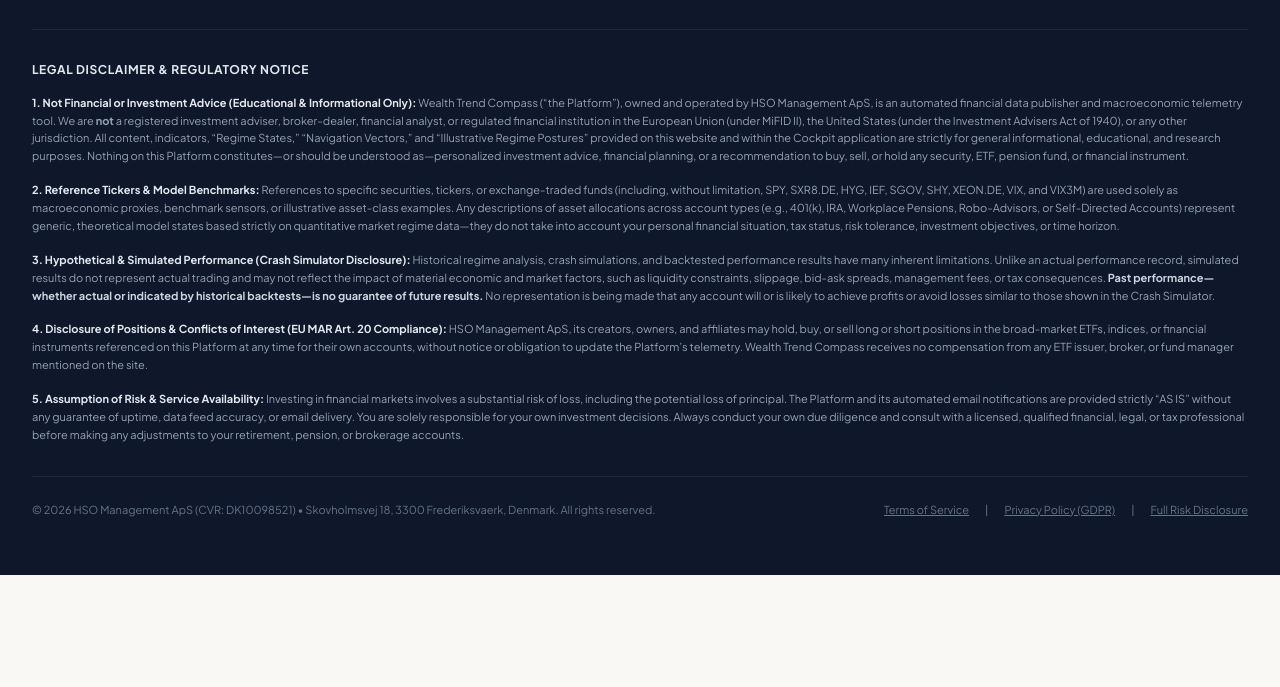
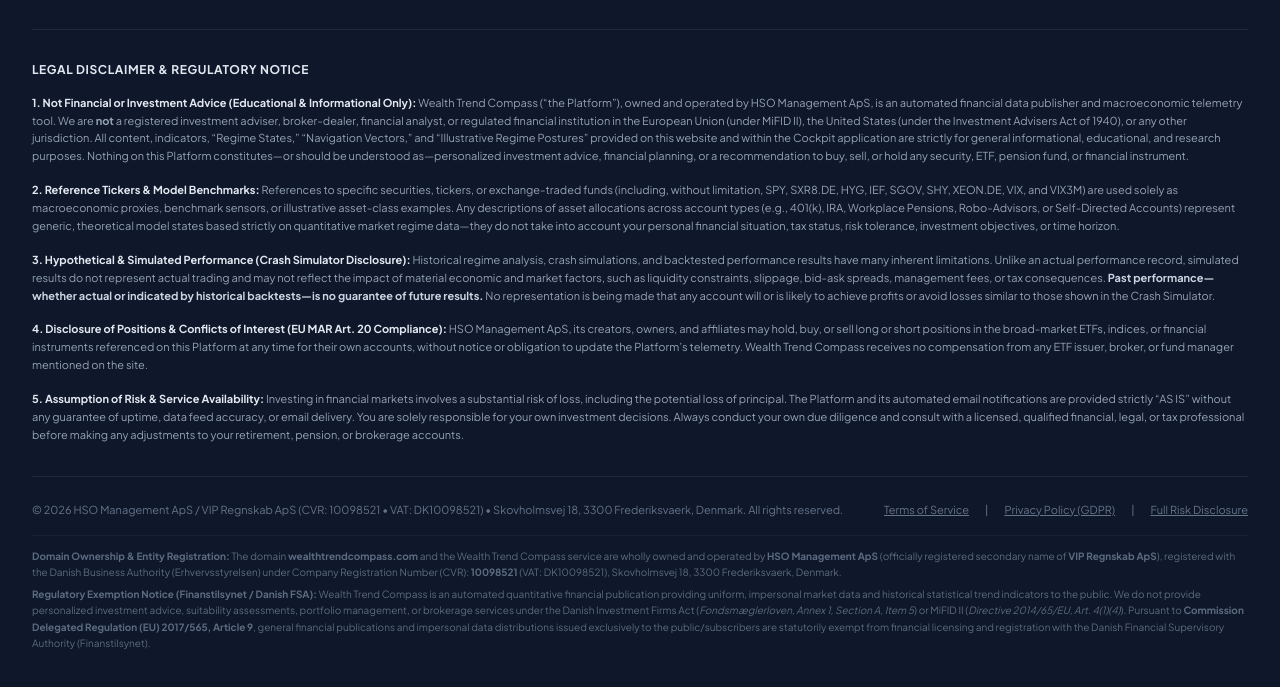
Before and after one commit to hsomanagement/wealthtrendcompass-web, a plain HTML site: page index.html in a window 1280 px wide. Shown: the part 7056-7743 px from the top of the page. Before the commit the page ends 7631 px from the top, so only its background shows below. Drawn offline with nearby package versions, Linux system fonts and the light colour scheme.

Commit message:
Updated with VIP Regnskab

```diff
--- a/index.html
+++ b/index.html
@@ -999,15 +999,21 @@
                 </p>
             </div>
 
-            <!-- Bottom Copyright & Legal Modal Links -->
-            <div class="pt-6 border-t border-slate-800 flex flex-col sm:flex-row items-center justify-between gap-4 text-[11px] text-slate-500">
-                <span>&copy; 2026 HSO Management ApS (CVR: DK10098521) &bull; Skovholmsvej 18, 3300 Frederiksvaerk, Denmark. All rights reserved.</span>
-                <div class="flex items-center gap-4">
-                    <button type="button" onclick="openLegalModal('terms')" class="hover:text-slate-300 underline transition-colors cursor-pointer">Terms of Service</button>
-                    <span>|</span>
-                    <button type="button" onclick="openLegalModal('privacy')" class="hover:text-slate-300 underline transition-colors cursor-pointer">Privacy Policy (GDPR)</button>
-                    <span>|</span>
-                    <button type="button" onclick="openLegalModal('risk')" class="hover:text-slate-300 underline transition-colors cursor-pointer">Full Risk Disclosure</button>
+            <!-- Bottom Copyright, G2RS Domain Ownership & Legal Modal Links -->
+            <div class="pt-6 border-t border-slate-800 flex flex-col gap-4 text-[11px] text-slate-500">
+                <div class="flex flex-col sm:flex-row items-center justify-between gap-4 w-full">
+                    <span>&copy; 2026 HSO Management ApS / VIP Regnskab ApS (CVR: 10098521 &bull; VAT: DK10098521) &bull; Skovholmsvej 18, 3300 Frederiksvaerk, Denmark. All rights reserved.</span>
+                    <div class="flex items-center gap-4 shrink-0">
+                        <button type="button" onclick="openLegalModal('terms')" class="hover:text-slate-300 underline transition-colors cursor-pointer">Terms of Service</button>
+                        <span>|</span>
+                        <button type="button" onclick="openLegalModal('privacy')" class="hover:text-slate-300 underline transition-colors cursor-pointer">Privacy Policy (GDPR)</button>
+                        <span>|</span>
+                        <button type="button" onclick="openLegalModal('risk')" class="hover:text-slate-300 underline transition-colors cursor-pointer">Full Risk Disclosure</button>
+                    </div>
+                </div>
+                <div class="text-[10px] text-slate-500/90 leading-relaxed text-left border-t border-slate-800/60 pt-3 space-y-1.5">
+                    <p><strong>Domain Ownership &amp; Entity Registration:</strong> The domain <strong>wealthtrendcompass.com</strong> and the Wealth Trend Compass service are wholly owned and operated by <strong>HSO Management ApS</strong> (officially registered secondary name of <strong>VIP Regnskab ApS</strong>), registered with the Danish Business Authority (Erhvervsstyrelsen) under Company Registration Number (CVR): <strong>10098521</strong> (VAT: DK10098521), Skovholmsvej 18, 3300 Frederiksvaerk, Denmark.</p>
+                    <p><strong>Regulatory Exemption Notice (Finanstilsynet / Danish FSA):</strong> Wealth Trend Compass is an automated quantitative financial publication providing uniform, impersonal market data and historical statistical trend indicators to the public. We do not provide personalized investment advice, suitability assessments, portfolio management, or brokerage services under the Danish Investment Firms Act (<em>Fondsm&aelig;glerloven, Annex 1, Section A, Item 5</em>) or MiFID II (<em>Directive 2014/65/EU, Art. 4(1)(4)</em>). Pursuant to <strong>Commission Delegated Regulation (EU) 2017/565, Article 9</strong>, general financial publications and impersonal data distributions issued exclusively to the public/subscribers are statutorily exempt from financial licensing and registration with the Danish Financial Supervisory Authority (Finanstilsynet).</p>
                 </div>
             </div>
         </div>
@@ -1482,19 +1488,19 @@
             terms: {
                 title: "Terms of Service & Subscription Agreement",
                 html: `
-                    <p><strong>1. Corporate Identity & Contracting Party:</strong> Wealth Trend Compass ("the Platform", wealthtrendcompass.com) is owned and operated by <strong>HSO Management ApS</strong>, registered in Denmark under CVR / EU VAT no. <strong>DK10098521</strong>, with its registered office at Skovholmsvej 18, 3300 Frederiksvaerk, Denmark (Contact: <a href="mailto:support@wealthtrendcompass.com" class="text-tealAccent underline">support@wealthtrendcompass.com</a>). By creating an account, accessing the Cockpit, or subscribing to any membership tier, you agree to be bound by these Terms of Service.</p>
-                    <p><strong>2. Nature of Service (Automated Data Publisher &mdash; Not Investment Advice):</strong> The Platform provides automated, impersonal macroeconomic telemetry, technical price/volume indicators, and benchmark regime observations on a weekly (1W) basis. HSO Management ApS is not an investment adviser, financial planner, or broker-dealer under EU Directive 2014/65/EU (MiFID II) or the US Investment Advisers Act of 1940. All data and indicators are identical for all users viewing the same ticker and are strictly for educational and informational purposes. You are 100% responsible for your own financial decisions.</p>
-                    <p><strong>3. "AS-IS" Service, No Uptime Guarantee &amp; No Email Delivery Liability:</strong> The Platform, its third-party market data feeds, and all automated email alerts (including Friday briefings and weather-shift notifications) are provided strictly on an <strong>"AS IS" and "AS AVAILABLE"</strong> basis. HSO Management ApS makes no warranties regarding continuous uptime, server availability, or the absence of delays, omissions, or inaccuracies in third-party market data. Automated emails are provided solely as a courtesy feature; we assume <strong>zero liability</strong> if any email notification is delayed, blocked by spam filters, undelivered, or missed, or if the Cockpit is temporarily inaccessible during periods of market volatility. Users remain solely responsible for independently monitoring their own financial accounts.</p>
+                    <p><strong>1. Corporate Identity, Domain Ownership &amp; Contracting Party:</strong> Wealth Trend Compass ("the Platform") and the domain <strong>wealthtrendcompass.com</strong> are wholly owned and operated by <strong>HSO Management ApS</strong> (officially registered secondary name of <strong>VIP Regnskab ApS</strong>), registered with the Danish Business Authority (Erhvervsstyrelsen) under Company Registration Number (CVR): <strong>10098521</strong> (EU VAT no.: <strong>DK10098521</strong>), with its registered office at Skovholmsvej 18, 3300 Frederiksvaerk, Denmark (Contact: <a href="mailto:support@wealthtrendcompass.com" class="text-tealAccent underline">support@wealthtrendcompass.com</a>). By creating an account, accessing the Cockpit, or subscribing to any membership tier, you agree to be bound by these Terms of Service.</p>
+                    <p><strong>2. Nature of Service &amp; Statutory Licensing Exemption (Automated Data Publisher &mdash; Not Investment Advice):</strong> The Platform provides automated, impersonal macroeconomic telemetry, technical price/volume indicators, and benchmark regime observations on a weekly (1W) basis. HSO Management ApS / VIP Regnskab ApS is not an investment adviser, financial planner, portfolio manager, or broker-dealer, and does not provide personalized investment advice or suitability assessments as defined under the Danish Investment Firms Act (<em>Lov om fondsm&aelig;glerselskaber og investeringsservice og -aktiviteter / Fondsm&aelig;glerloven, Annex 1, Section A, Item 5</em>) or EU Directive 2014/65/EU (MiFID II, Art. 4(1)(4)). Pursuant to <strong>Commission Delegated Regulation (EU) 2017/565, Article 9</strong>, general financial publications and impersonal data distributions issued exclusively to the public/subscribers are statutorily exempt from licensing and registration with the Danish Financial Supervisory Authority (Finanstilsynet). All data and indicators are identical for all users viewing the same ticker and are strictly for educational and informational purposes. You are 100% responsible for your own financial decisions.</p>
+                    <p><strong>3. "AS-IS" Service, No Uptime Guarantee &amp; No Email Delivery Liability:</strong> The Platform, its third-party market data feeds, and all automated email alerts (including Friday briefings and weather-shift notifications) are provided strictly on an <strong>"AS IS" and "AS AVAILABLE"</strong> basis. HSO Management ApS / VIP Regnskab ApS makes no warranties regarding continuous uptime, server availability, or the absence of delays, omissions, or inaccuracies in third-party market data. Automated emails are provided solely as a courtesy feature; we assume <strong>zero liability</strong> if any email notification is delayed, blocked by spam filters, undelivered, or missed, or if the Cockpit is temporarily inaccessible during periods of market volatility. Users remain solely responsible for independently monitoring their own financial accounts.</p>
                     <p><strong>4. 14-Day Free Trial, Subscriptions, No Lock-In &amp; No-Refund Policy (EU Digital Content Waiver):</strong> New users may test Pro Captain features for 14 days using only their email address without providing a payment card. Paid Pro Captain memberships are billed in advance on a recurring monthly or annual cycle via Stripe. <strong>There is no minimum lock-in period:</strong> you may cancel your subscription at any time with a single click via your account/Stripe billing portal, and your access will continue until the end of the current paid billing period without further charges. By subscribing to a paid plan, you expressly request immediate access to digital content and acknowledge that you thereby <strong>waive any statutory 14-day right of withdrawal</strong> under EU Consumer Rights Directive 2011/83/EU. Consequently, <strong>all payments are final and non-refundable</strong>, and no partial refunds or credits are issued for unused time within a billing period.</p>
-                    <p><strong>5. Personal Non-Commercial License &amp; Anti-Redistribution:</strong> Your membership grants a personal, non-transferable license for a single individual. You may not share login credentials, scrape market tables, or redistribute, republish, or resell our telemetry, screening lists, or email alerts to third parties or advisory clients without a written commercial license from HSO Management ApS.</p>
-                    <p><strong>6. Limitation of Liability:</strong> To the maximum extent permitted by law, HSO Management ApS, its directors, and affiliates shall under no circumstances be liable for any investment losses, trading drawdowns, lost profits, opportunity costs, tax liabilities, or indirect/consequential damages arising from the use of—or inability to use—the Platform. In all events, HSO Management ApS's total cumulative liability to any user shall not exceed the total subscription fees actually paid by that user to HSO Management ApS during the three (3) months immediately preceding the claim.</p>
-                    <p><strong>7. Governing Law &amp; Jurisdiction:</strong> These Terms and any dispute arising out of or in connection with the Platform shall be governed exclusively by the <strong>laws of Denmark</strong> (excluding its conflict-of-law rules). Any legal claim or proceeding shall be brought exclusively before the competent Danish courts having jurisdiction over HSO Management ApS's registered office.</p>
+                    <p><strong>5. Personal Non-Commercial License &amp; Anti-Redistribution:</strong> Your membership grants a personal, non-transferable license for a single individual. You may not share login credentials, scrape market tables, or redistribute, republish, or resell our telemetry, screening lists, or email alerts to third parties or advisory clients without a written commercial license from HSO Management ApS / VIP Regnskab ApS.</p>
+                    <p><strong>6. Limitation of Liability:</strong> To the maximum extent permitted by law, HSO Management ApS / VIP Regnskab ApS, its directors, and affiliates shall under no circumstances be liable for any investment losses, trading drawdowns, lost profits, opportunity costs, tax liabilities, or indirect/consequential damages arising from the use of—or inability to use—the Platform. In all events, HSO Management ApS / VIP Regnskab ApS's total cumulative liability to any user shall not exceed the total subscription fees actually paid by that user during the three (3) months immediately preceding the claim.</p>
+                    <p><strong>7. Governing Law &amp; Jurisdiction:</strong> These Terms and any dispute arising out of or in connection with the Platform shall be governed exclusively by the <strong>laws of Denmark</strong> (excluding its conflict-of-law rules). Any legal claim or proceeding shall be brought exclusively before the competent Danish courts having jurisdiction over HSO Management ApS / VIP Regnskab ApS's registered office.</p>
                 `
             },
             privacy: {
                 title: "Privacy Policy & GDPR Data Protection Notice",
                 html: `
-                    <p><strong>1. Data Controller:</strong> The data controller responsible for your personal data under the EU General Data Protection Regulation (GDPR) is <strong>HSO Management ApS</strong>, CVR/VAT no. DK10098521, Skovholmsvej 18, 3300 Frederiksvaerk, Denmark (Email: <a href="mailto:support@wealthtrendcompass.com" class="text-tealAccent underline">support@wealthtrendcompass.com</a>).</p>
+                    <p><strong>1. Data Controller:</strong> The data controller responsible for your personal data under the EU General Data Protection Regulation (GDPR) is <strong>HSO Management ApS / VIP Regnskab ApS</strong>, CVR no. 10098521 (VAT: DK10098521), Skovholmsvej 18, 3300 Frederiksvaerk, Denmark (Email: <a href="mailto:support@wealthtrendcompass.com" class="text-tealAccent underline">support@wealthtrendcompass.com</a>).</p>
                     <p><strong>2. Data We Collect (Data Minimization Principle):</strong> We collect and process only the minimum data necessary to deliver our service: (a) your email address and name when you activate a 14-day trial or subscription, (b) your selected email notification preferences stored in your Stripe customer profile, and (c) your subscription tier status and statutory billing records via Stripe. <strong>We never collect or store your payment card numbers on our servers, and we never request access to your bank, pension, or brokerage accounts.</strong></p>
                     <p><strong>3. Legal Basis &amp; Purpose (GDPR Art. 6):</strong> We process your data to deliver your requested 14-day trial or subscription contract (Art. 6(1)(b)), to comply with Danish accounting and EU VAT/OSS tax retention laws (Art. 6(1)(c)), and to maintain platform security via passwordless 6-digit email verification (Art. 6(1)(f)).</p>
                     <p><strong>4. Sub-Processors &amp; Data Transfers:</strong> To operate the Platform securely, we utilize trusted infrastructure providers bound by GDPR Data Processing Agreements (DPAs): <strong>Stripe</strong> (PCI-DSS Level 1 Payment Processing, Customer Metadata &amp; Invoicing), <strong>GitHub &amp; Streamlit Cloud</strong> (Application Hosting), and <strong>Microsoft 365 / Resend</strong> (Transactional Email &amp; Security Code Delivery).</p>
@@ -1507,8 +1513,8 @@
                 html: `
                     <p><strong>1. Market &amp; Principal Loss Risk:</strong> Investing in equities, ETFs, fixed-income securities, and money-market instruments involves a substantial risk of loss, including the potential loss of principal. Even defensive, short-duration sovereign, or "Safe Harbor" money-market allocations carry credit risk, interest-rate risk, currency risk, and inflation risk. Quantitative trend, breadth, and volatility models are mathematical abstractions based on historical data; they cannot predict the future and can experience whipsaws, lag, false signals, or severe drawdowns during sudden market gaps or unprecedented macroeconomic events.</p>
                     <p><strong>2. CFTC Rule 4.41 Hypothetical Performance Disclosure:</strong> Hypothetical or simulated performance results—including those illustrated in the Crash Simulator—have many inherent limitations. Unlike an actual performance record, simulated results do not represent actual trading. Also, since the trades have not actually been executed, the results may have under- or over-compensated for the impact, if any, of certain market factors, such as lack of liquidity, execution delays, bid-ask spreads, slippage, management fees, and taxes. Simulated trading programs in general are also subject to the fact that they are designed with the benefit of hindsight. No representation is being made that any account will or is likely to achieve profits or avoid losses similar to those shown.</p>
-                    <p><strong>3. Third-Party Market Data Disclaimer:</strong> Price, volume, and volatility data displayed in the Cockpit are sourced from third-party commercial data providers and exchanges. HSO Management ApS does not guarantee the accuracy, completeness, or timeliness of any data feed and expressly disclaims any liability for errors or interruptions in market data.</p>
-                    <p><strong>4. EU MAR Art. 20 Conflicts of Interest Disclosure:</strong> HSO Management ApS, its owners, and affiliates may hold, purchase, or sell long or short positions in the broad-market ETFs, indices, or securities referenced on the Platform (such as SPY, SXR8.DE, ACWI, IUSQ.DE, QQQ, HYG, IEF, SGOV, SHY, XEON.DE) for their own accounts at any time without prior notice.</p>
+                    <p><strong>3. Third-Party Market Data Disclaimer:</strong> Price, volume, and volatility data displayed in the Cockpit are sourced from third-party commercial data providers and exchanges. HSO Management ApS / VIP Regnskab ApS does not guarantee the accuracy, completeness, or timeliness of any data feed and expressly disclaims any liability for errors or interruptions in market data.</p>
+                    <p><strong>4. EU MAR Art. 20 Conflicts of Interest Disclosure:</strong> HSO Management ApS / VIP Regnskab ApS, its owners, and affiliates may hold, purchase, or sell long or short positions in the broad-market ETFs, indices, or securities referenced on the Platform (such as SPY, SXR8.DE, ACWI, IUSQ.DE, QQQ, HYG, IEF, SGOV, SHY, XEON.DE) for their own accounts at any time without prior notice.</p>
                 `
             }
         };
```
Also changed, not shown: lp-trial.html (+6 -3 lines).
